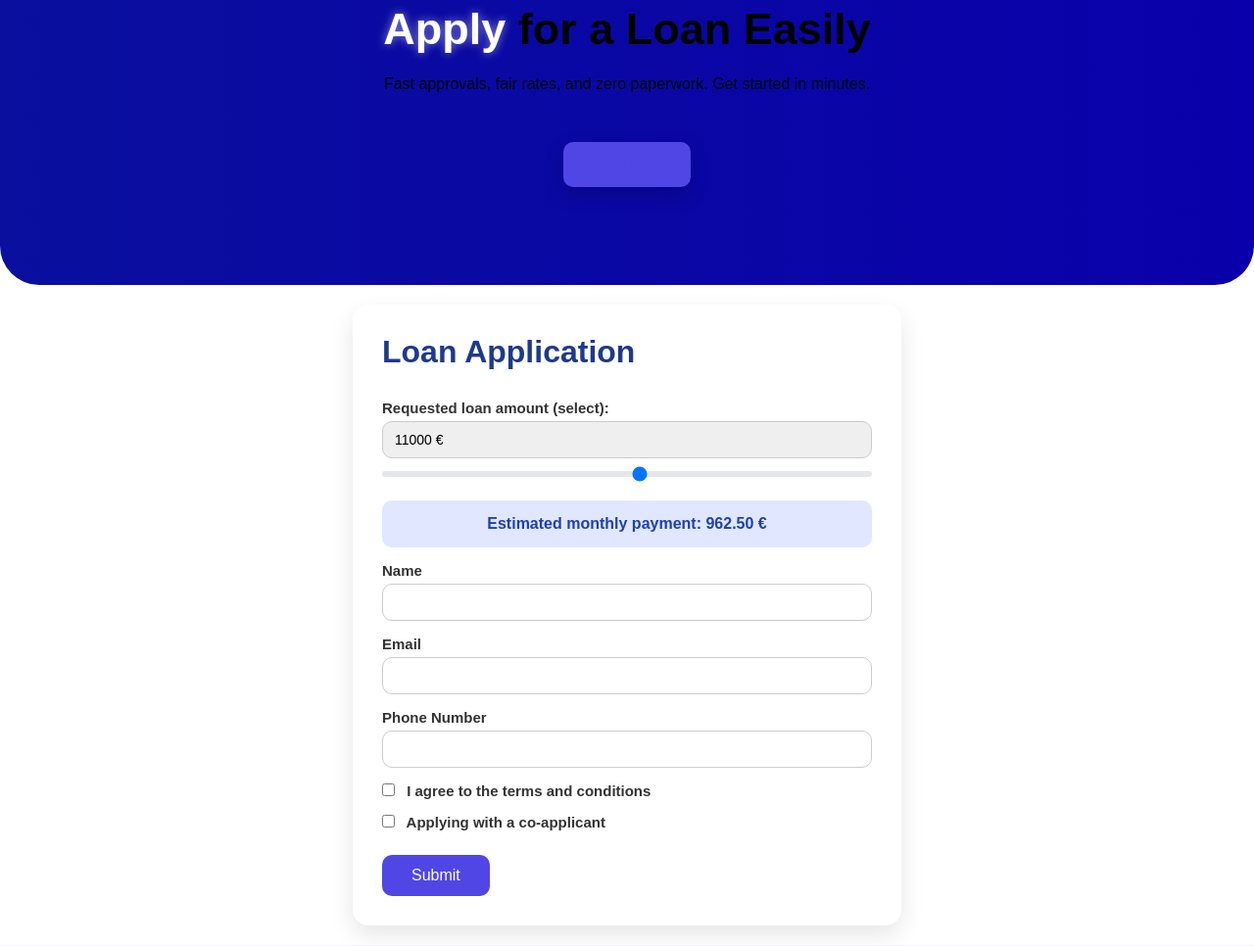
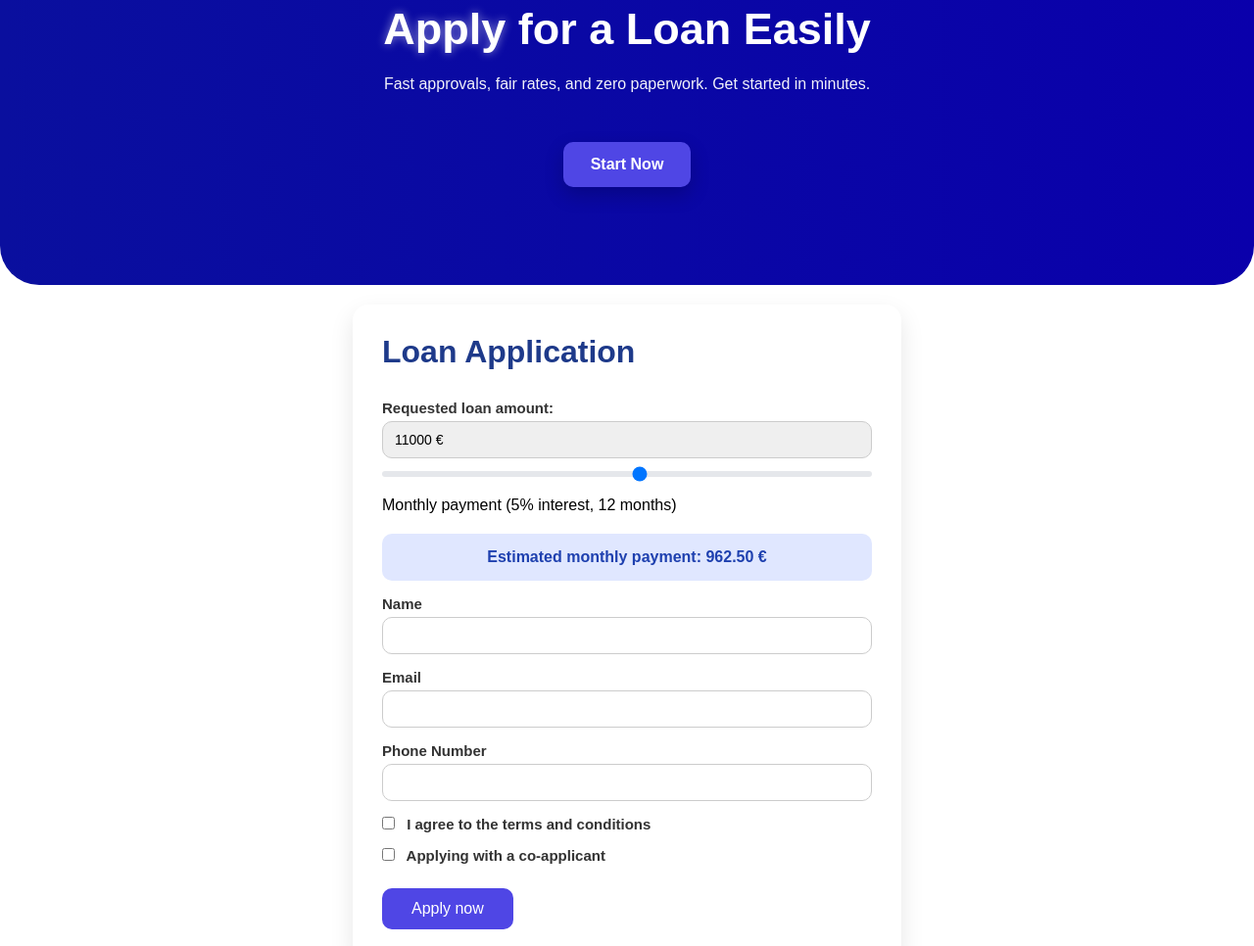
Before and after one commit to hayderalhatemi/draivi-landing, a plain HTML site: page index.html in a window 1280 px wide. Shown: the part 166-1132 px from the top of the page at 98% size. Drawn offline with Linux system fonts and the light colour scheme.

Commit message:
code cleaning

```diff
--- a/index.html
+++ b/index.html
@@ -48,13 +48,16 @@
     <div class="form-container" id="loanFormSection">
         <h2>Loan Application</h2>
         <form id="loanForm" novalidate>
-            <label>Requested loan amount (select):</label>
+            <label>Requested loan amount:</label>
             <select id="loanAmount">
                 <option value="">Select an amount</option>
             </select>
             <div class="error-message" id="loanAmountError"></div>
 
             <input type="range" id="loanRange" min="1000" max="20000" step="1000">
+
+            <p class="rate">Monthly payment (5% interest, 12 months)</p>
+
 
             <div id="monthlyPayment"></div>
 
@@ -81,7 +84,7 @@
                 Applying with a co-applicant
             </label>
 
-            <button type="submit">Submit</button>
+            <button type="submit">Apply now</button>
         </form>
     </div>
 
--- a/script.js
+++ b/script.js
@@ -9,11 +9,12 @@ document.addEventListener("DOMContentLoaded", function () {
   });
 });
 
-// Form Script
+// Loan calculator elements
 const loanSelect = document.getElementById('loanAmount');
 const loanRange = document.getElementById('loanRange');
 const paymentDisplay = document.getElementById('monthlyPayment');
 
+// calculate monthly payment
 function updateMonthlyPayment(amount) {
   const rate = 0.05;
   const months = 12;
@@ -21,6 +22,7 @@ function updateMonthlyPayment(amount) {
   paymentDisplay.textContent = `Estimated monthly payment: ${monthlyPayment.toFixed(2)} €`;
 }
 
+// populate lona amount options
 for (let amount = 1000; amount <= 20000; amount += 1000) {
   const option = document.createElement('option');
   option.value = amount;
@@ -28,12 +30,14 @@ for (let amount = 1000; amount <= 20000; amount += 1000) {
   loanSelect.appendChild(option);
 }
 
+// sync select and range inputs
 function syncLoanAmount(value) {
   loanSelect.value = value;
   loanRange.value = value;
   updateMonthlyPayment(parseFloat(value));
 }
 
+// input event listeners
 loanSelect.addEventListener('change', () => {
   syncLoanAmount(loanSelect.value);
 });
@@ -42,16 +46,19 @@ loanRange.addEventListener('input', () => {
   syncLoanAmount(loanRange.value);
 });
 
+// show error message
 function showError(id, message) {
   document.getElementById(id).textContent = message;
 }
 
+// clear all errors
 function clearErrors() {
   ['loanAmountError', 'nameError', 'emailError', 'phoneError', 'consentError'].forEach(id => {
     document.getElementById(id).textContent = '';
   });
 }
 
+// validation function
 function validateForm() {
   clearErrors();
   const loanAmount = parseFloat(loanSelect.value);
@@ -71,6 +78,9 @@ function validateForm() {
     showError('nameError', 'Name is required.');
     valid = false;
   }
+  else if (name.length < 2) {
+    showError('nameError', 'Name must be longer.');
+  }
 
   const emailPattern = /^[^\s@]+@[^\s@]+\.[^\s@]+$/;
   if (!emailPattern.test(email)) {
@@ -80,7 +90,7 @@ function validateForm() {
 
   const phonePattern = /^[0-9\-\+]{9,15}$/;
   if (!phonePattern.test(phone)) {
-    showError('phoneError', 'Enter a valid phone number (9-15 digits).');
+    showError('phoneError', 'Enter a valid phone number');
     valid = false;
   }
 
@@ -92,10 +102,10 @@ function validateForm() {
   return valid;
 }
 
+// form submission
 document.getElementById('loanForm').addEventListener('submit', function (e) {
   e.preventDefault();
   if (validateForm()) {
-    // Already updated by live update
     alert('Form is valid!');
   }
 });
@@ -126,6 +136,7 @@ document.getElementById('applyNow').addEventListener('click', function () {
   });
 });
 
+// countdown timer
 function getCountdownTarget() {
   const params = new URLSearchParams(window.location.search);
   const counter = params.get("counter");
@@ -167,4 +178,4 @@ function updateCountdown() {
 
 // Update every second
 setInterval(updateCountdown, 1000);
-updateCountdown(); // initial call
+updateCountdown();
--- a/style.css
+++ b/style.css
@@ -106,6 +106,7 @@ button {
 .logo {
   font-weight: bold;
   font-size: 24px;
+  color: var(--white-color);
 }
 
 .nav ul {
@@ -149,6 +150,7 @@ button {
   margin-bottom: 20px;
   font-weight: bold;
   line-height: 1.2;
+  color: var(--white-color);
 }
 
 .hero .highlight {
@@ -160,11 +162,12 @@ button {
   font-size: 16px;
   margin-bottom: 30px;
   opacity: 0.95;
+  color: var(--white-color);
 }
 
 .hero button {
   background-color: var(--);
-  color: #4f46e5;
+  color: var(--white-color);
   border: none;
   padding: 14px 28px;
   font-size: 16px;
@@ -198,6 +201,9 @@ h2 {
   color: #333;
 }
 
+.rate {
+  margin: 16px auto;
+}
 label {
   display: block;
   margin-top: 15px;
```
